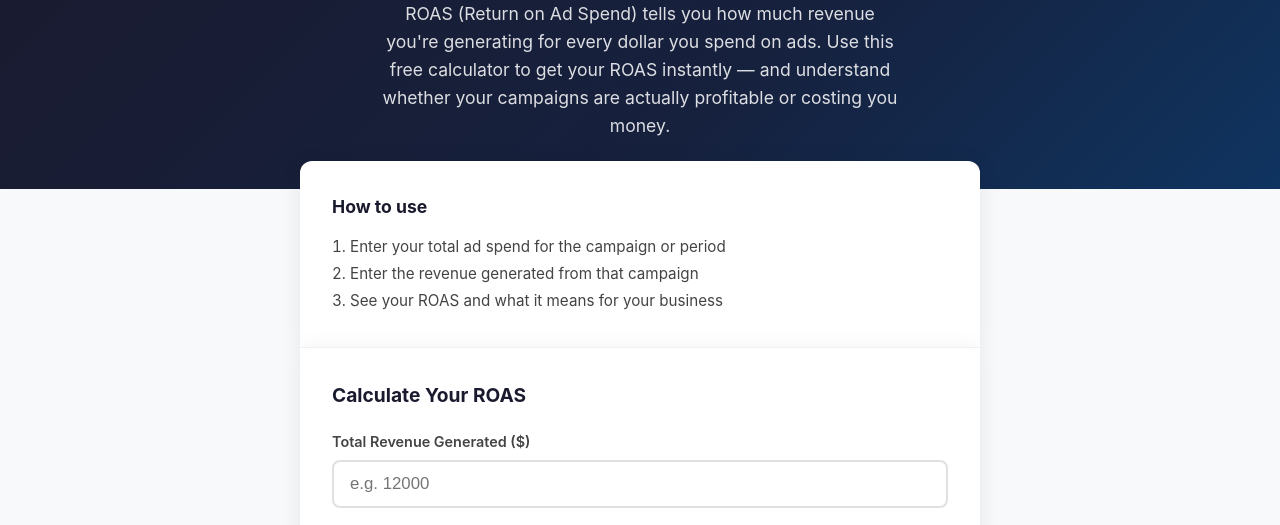
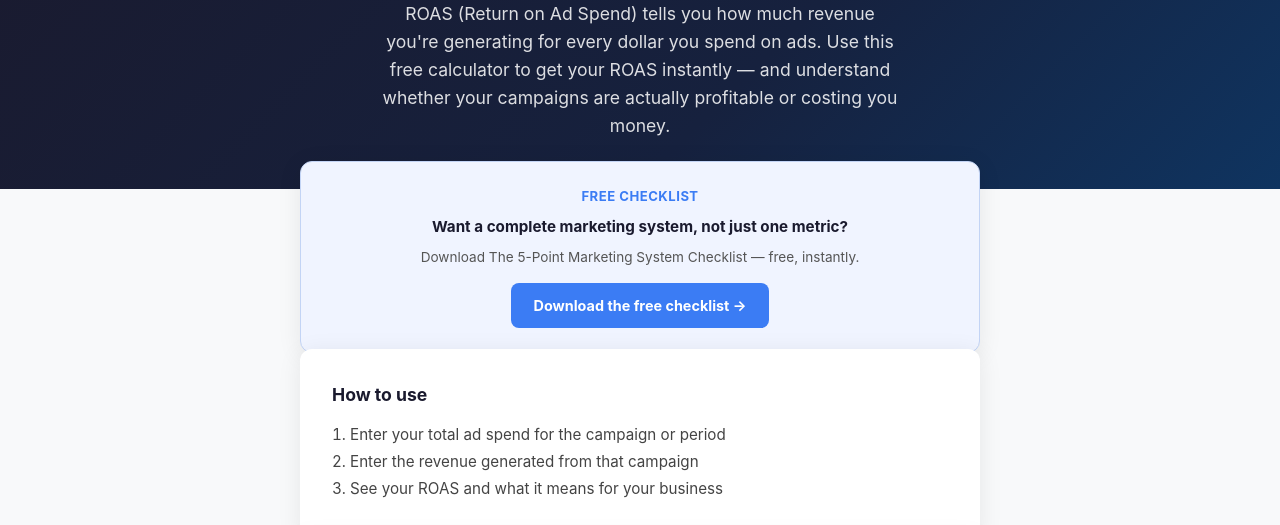
Before and after one commit to getmarketingai-byte/marketingai-roas-calc, a plain HTML site: page index.html in a window 1280 px wide. Shown: the part 204-729 px from the top of the page. Drawn offline with Linux system fonts and the light colour scheme; a script that the page names is missing.

Commit message:
Add secondary CTA linking to checklist lead magnet (NMA-436)
Co-Authored-By: Paperclip <noreply@paperclip.ing>

```diff
--- a/index.html
+++ b/index.html
@@ -509,6 +509,14 @@
 
 <div class="container">
 
+  <!-- Secondary CTA — checklist lead magnet -->
+  <div class="card" style="background:#f0f4ff;border:1.5px solid #c3d4f5;text-align:center;padding:24px 20px;margin-bottom:24px;">
+    <p style="font-size:0.82rem;font-weight:700;color:#3b7cf4;margin-bottom:8px;letter-spacing:0.5px;">FREE CHECKLIST</p>
+    <p style="font-size:0.95rem;font-weight:700;color:#1a1a2e;margin-bottom:8px;">Want a complete marketing system, not just one metric?</p>
+    <p style="font-size:0.85rem;color:#555;margin-bottom:14px;">Download The 5-Point Marketing System Checklist — free, instantly.</p>
+    <a href="https://marketingai-checklist.vercel.app/" style="display:inline-block;background:#3b7cf4;color:#fff;font-weight:700;padding:11px 22px;border-radius:8px;text-decoration:none;font-size:0.9rem;">Download the free checklist →</a>
+  </div>
+
   <!-- How to Use -->
   <div class="card" style="margin-bottom:0;border-bottom-left-radius:0;border-bottom-right-radius:0;">
     <h2 style="font-size:1.1rem;font-weight:700;margin-bottom:12px;color:#1a1a2e;">How to use</h2>
```
